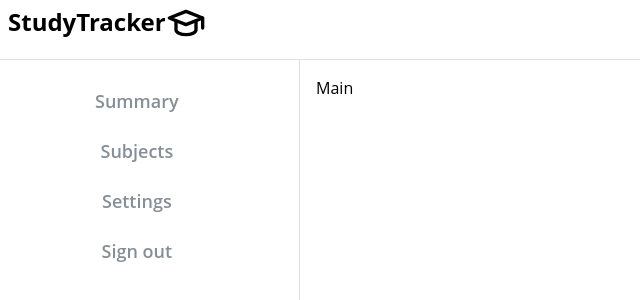
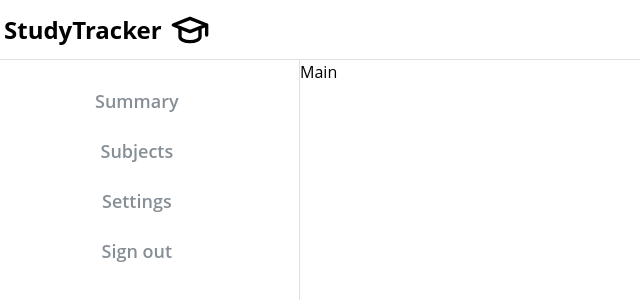
Before and after one commit to CharlesCryer/MSA-Project, a React (Vite) app in the folder Frontend/: page / in a window 1280 px wide. Shown: the top 300 px of the page, without its empty margins (0-640 px from the left). Built offline with nearby package versions, Linux system fonts and the light colour scheme.

Commit message:
Aligns items in header component

```diff
--- a/Frontend/src/Pages/HomePage.css
+++ b/Frontend/src/Pages/HomePage.css
@@ -1,5 +1,7 @@
 header {
-  padding: 0.2rem 0.5rem;
-  margin: 0;
   display: flex;
+  align-items: center;
 }
+.mantine-Burger-root {
+  margin: 0 0.25rem 0 0.5rem;
+}
--- a/Frontend/src/Pages/HomePage.tsx
+++ b/Frontend/src/Pages/HomePage.tsx
@@ -1,4 +1,4 @@
-import { AppShell, Burger } from "@mantine/core";
+import { AppShell, Burger, Flex } from "@mantine/core";
 import { useDisclosure } from "@mantine/hooks";
 import Navbar from "../components/Navbar/Navbar";
 import Header from "../components/Header/Header";
@@ -14,11 +14,12 @@ export default function App() {
         breakpoint: "sm",
         collapsed: { mobile: !opened },
       }}
-      padding="md"
     >
       <AppShell.Header>
-        <Burger opened={opened} onClick={toggle} hiddenFrom="sm" size="lg" />
-        <Header />
+        <Flex>
+          <Burger opened={opened} onClick={toggle} hiddenFrom="sm" size="lg" />
+          <Header />
+        </Flex>
       </AppShell.Header>
 
       <AppShell.Navbar p="md">
--- a/Frontend/src/components/Header/Header.css
+++ b/Frontend/src/components/Header/Header.css
@@ -1,3 +1,5 @@
-.logo-header h2 {
-  padding: 0.25rem;
+.logo-header {
+  display: flex;
+  align-items: center;
+  padding: 0 0.5rem 0 0.25rem;
 }
--- a/Frontend/src/components/Header/Header.tsx
+++ b/Frontend/src/components/Header/Header.tsx
@@ -4,7 +4,7 @@ const Header = () => {
   return (
     <>
       <h2 className="logo-header">StudyTracker</h2>
-      <IconSchool size={40} title="hello" stroke={2} />
+      <IconSchool size={40} stroke={2} />
     </>
   );
 };
```
